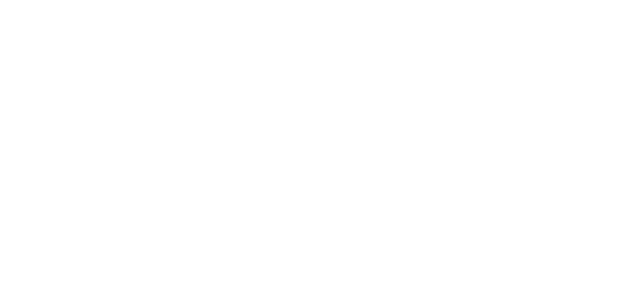
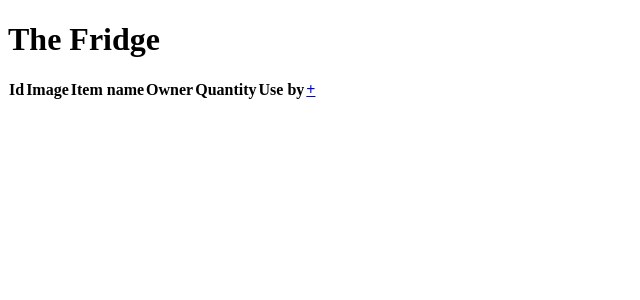
Before and after one commit to consistentinquiry/WhatsIn, a Flask app: page /whatsoff in a window 1280 px wide. Before the commit the part shown is empty. Shown: the top 300 px of the page, without its empty margins (0-640 px from the left). Run offline with Flask 2, Linux system fonts and the light colour scheme; the visitor is signed in with stand-in values (Sample User, id 1); lists and menus that the app fills with data are empty; parts of the project's set-up code (start-up, migrations or seed data) failed here and were passed over.

Commit message:
Functional images, both tables

```diff
--- /dev/null
+++ b/bckRefTest.py
@@ -0,0 +1,6 @@
+from whatsin import db
+from whatsin.models import *
+
+items = Fridge_item.query.all()
+for item in items:
+    print(item.fridge_item_owner.username)
--- a/watcherObjTest.py
+++ /dev/null
@@ -1,3 +0,0 @@
-from whatsin import watcher
-
-watcher00 = Watcher()
--- a/whatsin/Watcher.py
+++ b/whatsin/Watcher.py
@@ -13,7 +13,7 @@
 
     def checkSellby(self, payload):
         print( "Checking sell-bys...")
-        offItems = None
+        offItems = []
         todaysDate = datetime.datetime.now()
         for Fridge_item in payload:
             formatted_item_date = Fridge_item.use_by.strftime("%d-%m-%Y")
@@ -21,8 +21,10 @@
 
             if formatted_item_date < formatted_today_date:
                 print(Fridge_item.item_name + " is off, it went off on " + str(Fridge_item.use_by))
+                offItems.append(Fridge_item)
             elif formatted_item_date == formatted_today_date:
                 print(Fridge_item.item_name + " is going off today...")
+        return offItems
 
 
     def every(self):
--- a/whatsin/forms.py
+++ b/whatsin/forms.py
@@ -41,7 +41,7 @@
     item_name = StringField('Item name', validators=[DataRequired()])
     quantity = IntegerField('Quantity', validators=[DataRequired()])
     use_by = DateField('Use by', default=date.today )
-    image_file = StringField('Image file', default="default.jpg")
+    image_file = StringField('Image file', default="default.png")
 
     submit = SubmitField('Sign up')
 
@@ -49,7 +49,7 @@
 class AddToCupboardForm(FlaskForm):
     item_name = StringField('Item name', validators=[DataRequired()])
     quantity = IntegerField('Quantity', validators=[DataRequired()])
-    image_file = StringField('Image file', default="default.jpg")
+    image_file = StringField('Image file', default="cupboard_default.png")
 
     submit = SubmitField('Sign up')
 
--- a/whatsin/routes.py
+++ b/whatsin/routes.py
@@ -2,7 +2,7 @@
 from flask import render_template, flash, redirect, url_for, request, abort
 #from flask.ext.login import login_required, login_user
 from whatsin.forms import RegistrationForm, LoginForm, AddToFridgeForm, AddToCupboardForm, FridgeItemForm, CupboardItemForm
-from whatsin import app, db, bcrypt #imports from run.py
+from whatsin import app, db, bcrypt, watcher00 #imports from run.py
 import os
 import datetime
 from flask_login import login_user, current_user, logout_user, login_required
@@ -176,4 +176,5 @@
 
 @app.route("/whatsoff", methods=['GET'])
 def whatsoff():
+
     return render_template('whatsoff.html')
--- a/whatsin/templates/base.html
+++ b/whatsin/templates/base.html
@@ -26,6 +26,9 @@
       <a class="nav-item nav-link" href="{{ url_for('account') }}" >
 	Account
       </a>
+      <a class="nav-item nav-link" href="{{ url_for('whatsoff') }}" >
+        WhatsOff?
+      </a>
       <a class="nav-item nav-link" href="{{ url_for('logout') }}" >
         Logout
       </a>
@@ -33,9 +36,6 @@
     <a class="nav-item nav-link" href="{{ url_for('login') }}">
 	Login
     </a>
-    <a class="nav-item nav-link" href="{{ url_for('whatsoff') }}" >
-        WhatsOff?
-      </a>
     <a class="nav-item nav-link" href="{{ url_for('register') }}">
         Register
     </a>
--- a/whatsin/templates/home.html
+++ b/whatsin/templates/home.html
@@ -7,6 +7,7 @@
             <th>Id</th>
 	    <th>Image</th>
             <th>Item name</th>
+	    <th>Owner</th>
             <th>Quantity</th>
             <th>Use by</th>
 	    {% if current_user.is_authenticated %}
@@ -24,6 +25,7 @@
               <td> {{ item.id }}          </td>
 	      <td><img src="{{ url_for('static', filename=item.image_file )}}"> </img></td>
               <td> {{ item.item_name }}        </td>
+	      <td> {{ item.fridge_item_owner.username }} </td>
               <td> {{ item.quantity}}        </td>
               <td> {{ item.use_by.strftime('%d-%m-%Y') }}         </td>
               {% if current_user.is_authenticated %}
@@ -48,7 +50,9 @@
         <thead>
           <tr>
             <th>Id</th>
+	    <th>Image</th>
             <th>Item name</th>
+	    <th>Owner</th>
             <th>Quantity</th>
 	    {% if current_user.is_authenticated %}
             <th>
@@ -62,7 +66,9 @@
         {% for item in cupboard %}
         <tr>
           <td> {{ item.id }} </td>
+	  <td><img src="{{ url_for('static', filename=item.image_file )}}"> </img></td>
           <td> {{ item.item_name }} </td>
+          <td> {{ item.cupboard_item_owner.username }} </td>
           <td> {{ item.quantity}} </td>
 	  {% if current_user.is_authenticated  %}
           <td>
--- a/whatsin/templates/whatsoff.html
+++ b/whatsin/templates/whatsoff.html
@@ -5,6 +5,51 @@
     <title>title</title>
   </head>
   <body>
+    <h1> The Fridge </h1>
+      <table class="table" cellspacing="0">
+        <thead>
+          <tr>
+            <th>Id</th>
+            <th>Image</th>
+            <th>Item name</th>
+            <th>Owner</th>
+            <th>Quantity</th>
+            <th>Use by</th>
+            {% if current_user.is_authenticated %}
+            <th>
+                <a href="{{ url_for('add_to_fridge') }}">
+                          +</a>
+            </th>
+            {% endif %}
+          </tr>
+        </thead>
+        <tbody>
+          </tr>
+            {% for item in fridge %}
+            <tr>
+              <td> {{ item.id }}          </td>
+              <td><img src="{{ url_for('static', filename=item.image_file )}}"> </img></td>
+              <td> {{ item.item_name }}        </td>
+              <td> {{ item.fridge_item_owner.username }} </td>
+              <td> {{ item.quantity}}        </td>
+              <td> {{ item.use_by.strftime('%d-%m-%Y') }}         </td>
+              {% if current_user.is_authenticated %}
+              <td>
+                <button type="button" class="btn btn-info" >
+                  <a href="{{ url_for('update_fridge_item', fridge_item_id=item.id)}}">
+                    ✏️
+                  </a>
+                </button>
+                <a href="{{ url_for('delete_fridge_item', fridge_item_id=item.id)}}">
+                <button type="button" class="btn btn-warning">
+                  🗑️
+                </button>
+	        </a>
+              </td>
+              {% endif %}
+            </tr>
+            {% endfor %}
+      </table>
 
   </body>
 </html>
```
Also changed, not shown: whatsin/static/cupboard_default.png (added), whatsin/static/default.jpg (added), whatsin/static/default.png (added), 1 other file.
